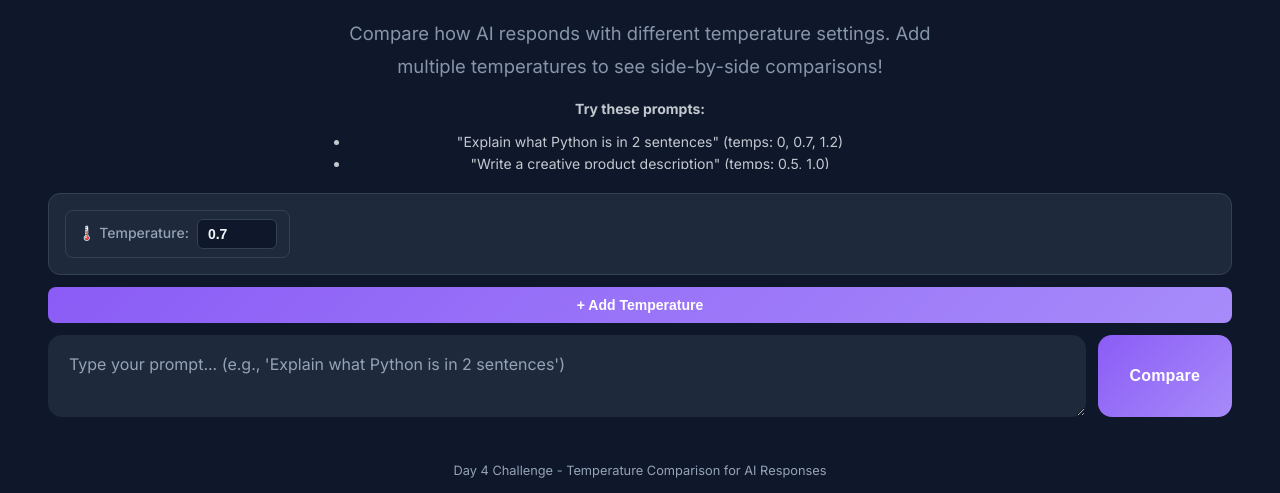
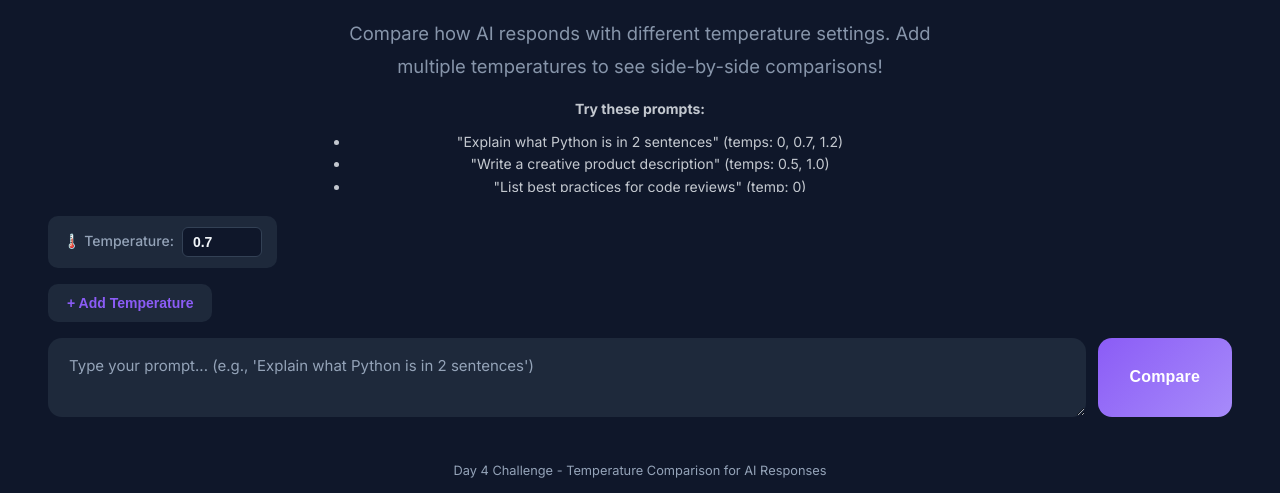
Before and after one commit to ssamhawk/ai-agent-day1, a Flask app: page / in a window 1280 px wide. Shown: the part 307-800 px from the top of the page. Run offline with Flask 3, Linux system fonts and the light colour scheme; some libraries are stand-ins or nearby versions.

Commit message:
Improve Day 4 UI design
- Make temperature slots more compact and elegant
- Improve Add Temperature button styling (subtle by default, bold on hover)
- Fix textarea styling consistency
- Better spacing and visual hierarchy
- Maintain all existing functionality (theme toggle, clear button, etc.)

🤖 Generated with [Claude Code](https://claude.com/claude-code)

Co-Authored-By: Claude <noreply@anthropic.com>

```diff
--- a/day4/static/style.css
+++ b/day4/static/style.css
@@ -1075,29 +1075,25 @@ footer {
 .temperature-slots-container {
     display: flex;
     flex-wrap: wrap;
-    gap: 12px;
-    margin-bottom: 12px;
-    padding: 16px;
-    background: var(--bg-secondary);
-    border-radius: 12px;
-    border: 1px solid var(--border-color);
+    gap: 10px;
+    margin-bottom: 16px;
 }
 
 .temperature-slot {
-    display: flex;
+    display: inline-flex;
     align-items: center;
     gap: 8px;
     background: var(--bg-message);
-    padding: 8px 12px;
-    border-radius: 8px;
-    border: 1px solid var(--border-color);
+    padding: 10px 14px;
+    border-radius: 10px;
+    border: 1px solid var(--border-subtle);
     box-shadow: var(--shadow-subtle);
     transition: all 0.2s ease;
 }
 
 .temperature-slot:hover {
     box-shadow: var(--shadow);
-    border-color: var(--primary-color);
+    border-color: var(--border-color);
 }
 
 .temperature-slot label {
@@ -1143,38 +1139,48 @@ footer {
 }
 
 .add-temp-button {
-    width: 100%;
-    padding: 10px;
-    background: linear-gradient(135deg, var(--primary-color) 0%, var(--secondary-color) 100%);
-    color: white;
-    border: none;
-    border-radius: 8px;
+    display: inline-flex;
+    align-items: center;
+    gap: 6px;
+    padding: 10px 18px;
+    background: var(--bg-message);
+    color: var(--primary-color);
+    border: 1px solid var(--border-subtle);
+    border-radius: 10px;
     font-size: 14px;
     font-weight: 600;
     cursor: pointer;
     transition: all 0.2s ease;
-    margin-bottom: 12px;
+    margin-bottom: 16px;
 }
 
-.add-temp-button:hover {
+.add-temp-button:hover:not(:disabled) {
+    background: linear-gradient(135deg, var(--primary-color) 0%, var(--secondary-color) 100%);
+    color: white;
+    border-color: transparent;
     transform: translateY(-1px);
     box-shadow: 0 4px 12px rgba(102, 126, 234, 0.3);
 }
 
-.add-temp-button:active {
+.add-temp-button:active:not(:disabled) {
     transform: translateY(0);
 }
 
+.add-temp-button:disabled {
+    opacity: 0.5;
+    cursor: not-allowed;
+}
+
 /* Update input-row for textarea */
-.input-row textarea {
+.input-row #user-input {
     flex: 1;
-    padding: 12px 16px;
+    padding: 16px 20px;
     font-size: 15px;
     font-family: inherit;
     color: var(--text-primary);
     background: var(--bg-message);
-    border: 1px solid var(--border-color);
-    border-radius: 12px;
+    border: 1px solid var(--border-subtle);
+    border-radius: 14px;
     outline: none;
     resize: vertical;
     min-height: 50px;
@@ -1182,9 +1188,14 @@ footer {
     transition: all 0.2s ease;
 }
 
-.input-row textarea:focus {
+.input-row #user-input:focus {
     border-color: var(--primary-color);
     box-shadow: 0 0 0 3px rgba(102, 126, 234, 0.1);
+}
+
+.input-row #user-input:disabled {
+    opacity: 0.5;
+    cursor: not-allowed;
 }
 
 /* Temperature comparison results */
```
